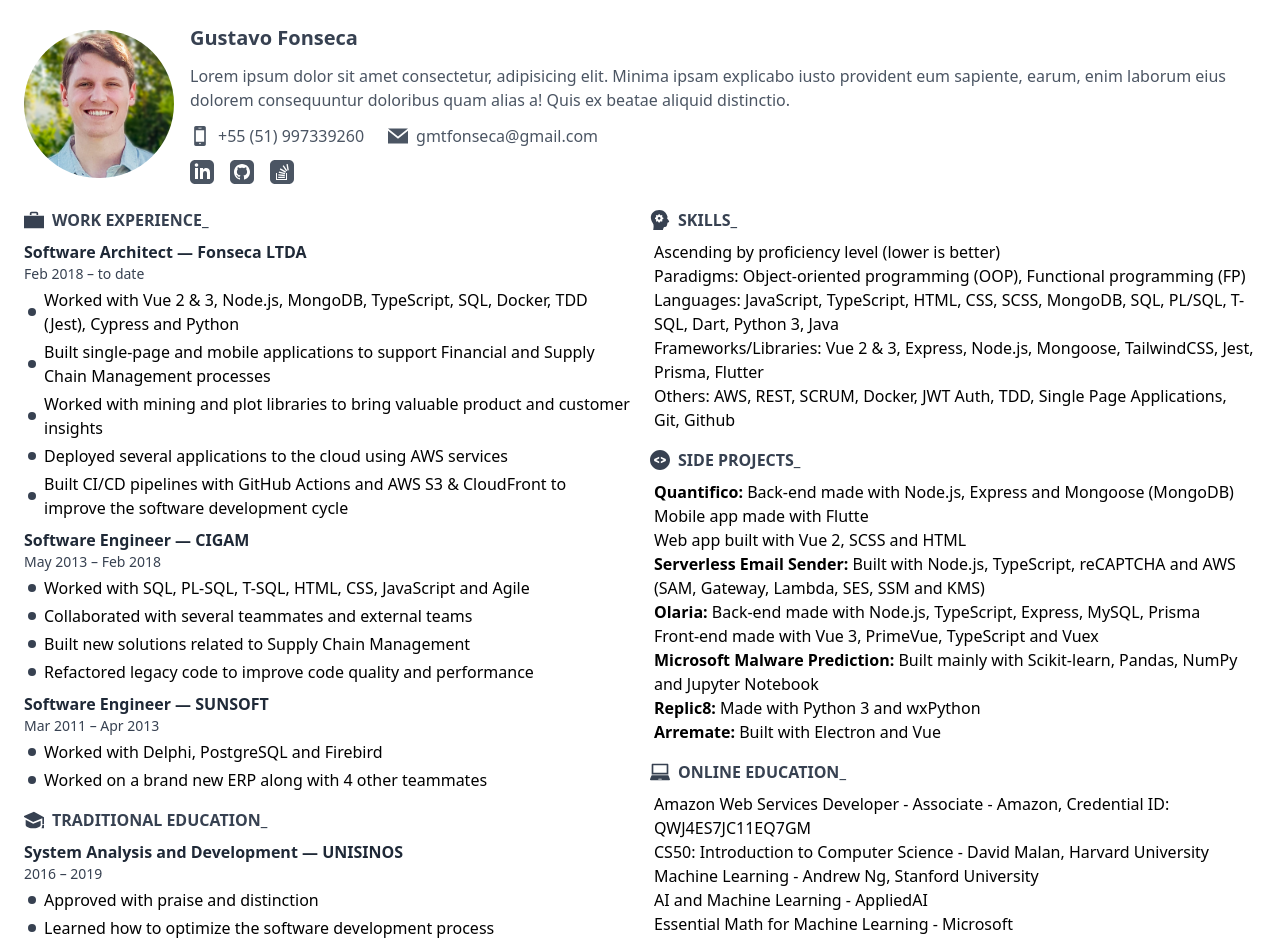
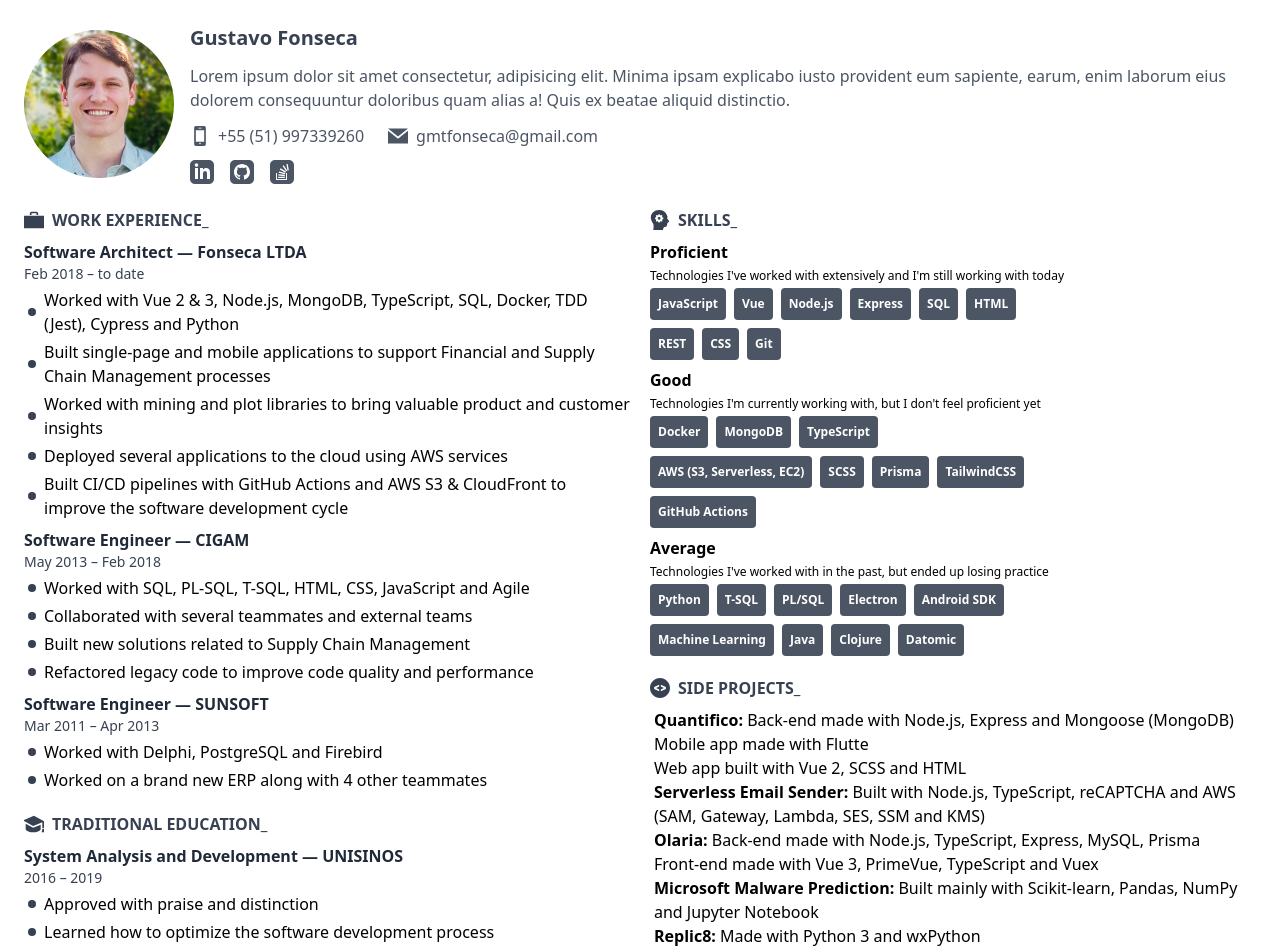
Before and after one commit to gmtfonseca/cv, a Vue app: page / in a window 1280 px wide. Shown: the top 948 px of the page. Built offline with nearby package versions, Linux system fonts and the light colour scheme.

Commit message:
add skills

```diff
--- a/src/App.vue
+++ b/src/App.vue
@@ -129,26 +129,23 @@
             <h2 class="section-header">SKILLS_</h2>
           </div>
 
-          <p class="ml-1">Ascending by proficiency level (lower is better)</p>
-
-          <ul class="ml-1">
-            <li>
-              <span class="intro">Paradigms:</span> Object-oriented programming
-              (OOP), Functional programming (FP)
-            </li>
-            <li>
-              <span class="intro">Languages:</span> JavaScript, TypeScript,
-              HTML, CSS, SCSS, MongoDB, SQL, PL/SQL, T-SQL, Dart, Python 3, Java
-            </li>
-            <li>
-              <span class="intro">Frameworks/Libraries:</span> Vue 2 & 3,
-              Express, Node.js, Mongoose, TailwindCSS, Jest, Prisma, Flutter
-            </li>
-            <li>
-              <span class="intro">Others:</span> AWS, REST, SCRUM, Docker, JWT
-              Auth, TDD, Single Page Applications, Git, Github
-            </li>
-          </ul>
+          <div class="space-y-2">
+            <div v-for="skill in skills" :key="skill" class="space-y-1">
+              <h3 class="font-semibold">{{ skill.level }}</h3>
+              <p class="text-xs">
+                {{ skill.description }}
+              </p>
+              <div class="flex flex-wrap gap-2 mt-1 w-96">
+                <div
+                  v-for="topic in skill.topics"
+                  :key="topic"
+                  class="px-2 py-2 text-xs font-semibold text-white bg-gray-600 rounded"
+                >
+                  {{ topic }}
+                </div>
+              </div>
+            </div>
+          </div>
         </div>
 
         <div>
@@ -178,50 +175,14 @@
           </div>
 
           <ul class="ml-1">
-            <li>
-              <a
-                class="highlight"
-                href="https://aw.certmetrics.com/amazon/public/verification.aspx"
-                target="_blank"
-                >Amazon Web Services Developer - Associate</a
-              >
-              - Amazon, Credential ID: QWJ4ES7JC11EQ7GM
-            </li>
-            <li>
-              <a
-                class="highlight"
-                href="https://pll.harvard.edu/course/cs50-introduction-computer-science"
-                target="_blank"
-                >CS50: Introduction to Computer Science</a
-              >
-              - David Malan, Harvard University
-            </li>
-            <li>
-              <a
-                class="highlight"
-                href="https://www.coursera.org/learn/machine-learning"
-                target="_blank"
-                >Machine Learning
+            <li
+              v-for="onlineCourse in onlineCourses"
+              :key="onlineCourse.course"
+            >
+              <a class="font-semibold" :href="onlineCourse.url" target="_blank"
+                >{{ onlineCourse.course }}
               </a>
-              - Andrew Ng, Stanford University
-            </li>
-            <li>
-              <a
-                class="highlight"
-                href="https://appliedaicourse.com/"
-                target="_blank"
-                >AI and Machine Learning
-              </a>
-              - AppliedAI
-            </li>
-            <li>
-              <a
-                class="highlight"
-                href="https://learning.edx.org/course/course-v1:Microsoft+DAT256x+1T2019a/home"
-                target="_blank"
-                >Essential Math for Machine Learning</a
-              >
-              - Microsoft
+              <span> - {{ onlineCourse.institution }}</span>
             </li>
           </ul>
         </div>
--- a/src/assets/tailwind.css
+++ b/src/assets/tailwind.css
@@ -22,7 +22,7 @@
 }
 
 .sections {
-  @apply space-y-4;
+  @apply space-y-5;
 }
 
 .section {
--- a/src/data.js
+++ b/src/data.js
@@ -64,7 +64,58 @@
   },
 ]
 
-export const skills = []
+export const skills = [
+  {
+    level: 'Proficient',
+    description:
+      // eslint-disable-next-line quotes
+      "Technologies I've worked with extensively and I'm still working with today",
+    topics: [
+      'JavaScript',
+      'Vue',
+      'Node.js',
+      'Express',
+      'SQL',
+      'HTML',
+      'REST',
+      'CSS',
+      'Git',
+    ],
+  },
+  {
+    level: 'Good',
+    description:
+      // eslint-disable-next-line quotes
+      "Technologies I'm currently working with, but I don't feel proficient yet",
+    topics: [
+      'Docker',
+      'MongoDB',
+      'TypeScript',
+      'AWS (S3, Serverless, EC2)',
+      'SCSS',
+      'Prisma',
+      'TailwindCSS',
+      'GitHub Actions',
+    ],
+  },
+  {
+    level: 'Average',
+    description:
+      // eslint-disable-next-line quotes
+      "Technologies I've worked with in the past, but ended up losing practice",
+    topics: [
+      'Python',
+      'T-SQL',
+      'PL/SQL',
+      'Electron',
+      'Android SDK',
+      'Machine Learning',
+      'Java',
+      'Clojure',
+      'Datomic',
+    ],
+  },
+]
 
 export const sideProjects = [
   {
```
